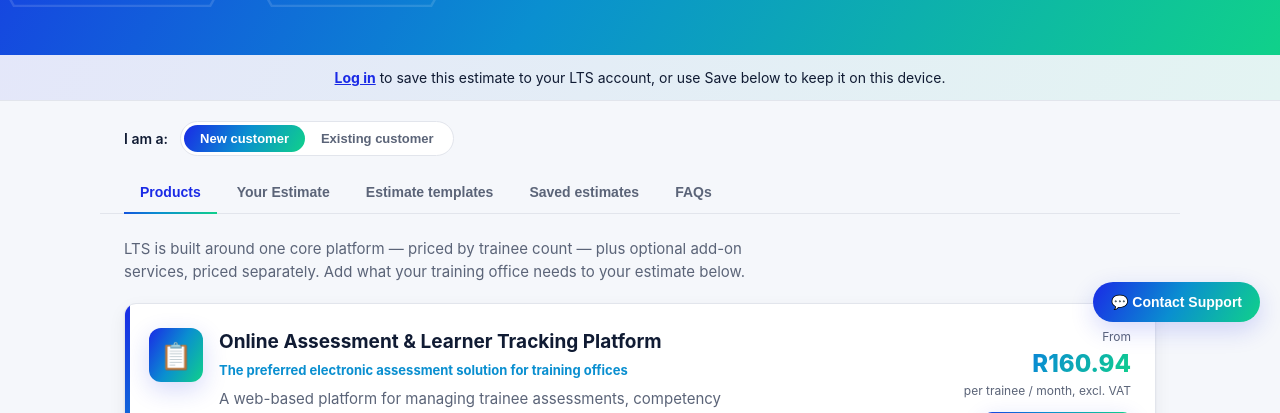
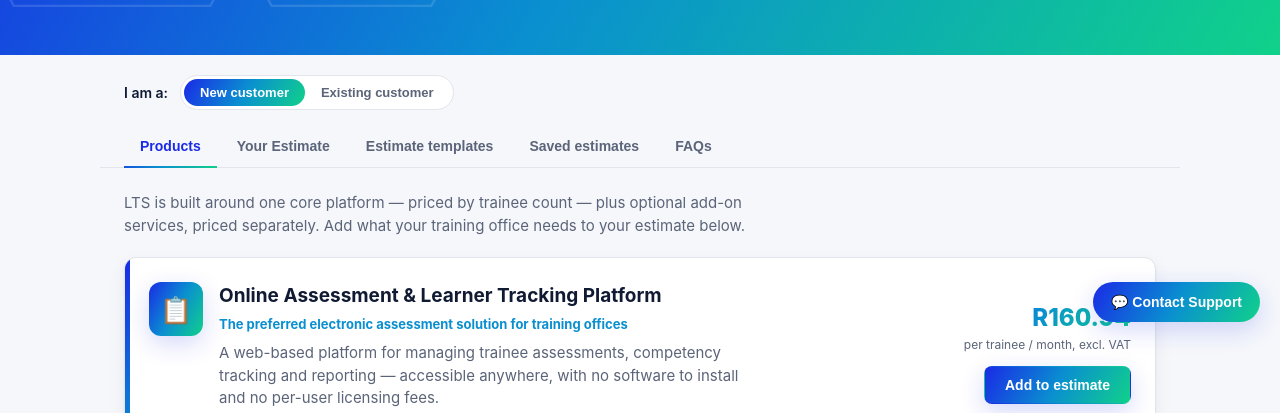
Before and after one commit to EmperorKaido99/lts-pricing-calculator, a web app: page /dist/LTS-Pricing-Calculator.html in a window 1280 px wide. Shown: the part 458-871 px from the top of the page. Run offline with its HTML, style and script files only (its server is not run), Linux system fonts and the light colour scheme; data that the repository does not hold is empty; some libraries are stand-ins or nearby versions.

Commit message:
Remove login banner; drop Save/Share, keep Export to Excel only
- Remove the "Log in to save this estimate..." banner below the hero
  (index.html, plus its now-unused .banner CSS)
- Remove the Save and Share buttons from the totals card, keeping only
  Export to Excel; drop their click handlers and the now-unused
  save-feedback element/CSS
- Rebuild dist/LTS-Pricing-Calculator.html standalone copy

Co-Authored-By: Claude Sonnet 5 <noreply@anthropic.com>
Claude-Session: https://claude.ai/code/session_01MyzjcWcaYPLNWygDxYahJu

```diff
--- a/dist/LTS-Pricing-Calculator.html
+++ b/dist/LTS-Pricing-Calculator.html
@@ -104,17 +104,6 @@ a { color: var(--brand-mid); }
 }
 .hero .btn--primary:hover { background: #f0f2ff; }
 
-/* ---------- Banner ---------- */
-.banner {
-  background: var(--brand-gradient-soft);
-  border-bottom: 1px solid var(--border);
-  text-align: center;
-  padding: 12px 16px;
-  font-size: 14px;
-  color: var(--navy-900);
-}
-.banner a { font-weight: 700; color: var(--brand-blue); }
-
 /* ---------- Audience toggle ---------- */
 .audience {
   max-width: 1080px;
@@ -343,7 +332,6 @@ a { color: var(--brand-mid); }
 .totals-card__note { font-size: 12px; color: var(--text-muted); }
 .totals-card__cta { margin: 12px 0; }
 .totals-card__buttons { display: flex; gap: 10px; flex-wrap: wrap; }
-.save-feedback { color: var(--success); font-size: 13px; font-weight: 600; margin-top: 10px; }
 
 /* ---------- Cost of NOT using LTS ---------- */
 .compare-card { border-top: 3px solid transparent; border-image: var(--brand-gradient) 1; }
@@ -569,11 +557,6 @@ a { color: var(--brand-mid); }
   </div>
 </section>
 
-<!-- ============ LOGIN BANNER ============ -->
-<div class="banner">
-  <a href="https://www.ltsystems.co.za/login/" target="_blank" rel="noopener">Log in</a>
-  to save this estimate to your LTS account, or use Save below to keep it on this device.
-</div>
 
 <!-- ============ AUDIENCE TOGGLE ============ -->
 <div class="audience">
@@ -650,10 +633,7 @@ a { color: var(--brand-mid); }
         <div class="totals-card__cta" id="totals-cta"></div>
         <div class="totals-card__buttons">
           <button class="btn btn--outline" id="btn-export" type="button">⬇ Export to Excel</button>
-          <button class="btn btn--outline" id="btn-save" type="button">💾 Save</button>
-          <button class="btn btn--outline" id="btn-share" type="button">🔗 Share</button>
         </div>
-        <p class="save-feedback" id="save-feedback" hidden></p>
       </div>
 
       <!-- ===== Cost of NOT using LTS ===== -->
@@ -1678,36 +1658,10 @@ const LTSExport = (() => {
     }
   }
 
-  // ---------- export / save / share ----------
+  // ---------- export ----------
   $("#btn-export").addEventListener("click", () => {
     if (state.lines.length === 0) return;
     LTSExport.exportToExcel(state.lines, { name: $("#input-estimate-name").value });
-  });
-
-  $("#btn-save").addEventListener("click", () => {
-    if (state.lines.length === 0) return;
-    const result = LTSExport.saveEstimate($("#input-estimate-name").value, state.lines);
-    const msg =
-      result.mode === "local"
-        ? "Saved to this browser."
-        : "Saved for this session (browser storage isn't available here).";
-    const feedback = $("#save-feedback");
-    feedback.textContent = msg;
-    feedback.hidden = false;
-    renderSavedList();
-  });
-
-  $("#btn-share").addEventListener("click", async () => {
-    if (state.lines.length === 0) return;
-    const url = LTSExport.buildShareUrl(state.lines, { name: $("#input-estimate-name").value, audience: state.audience });
-    try {
-      await navigator.clipboard.writeText(url);
-      const feedback = $("#save-feedback");
-      feedback.textContent = "Share link copied to clipboard.";
-      feedback.hidden = false;
-    } catch (e) {
-      prompt("Copy this share link:", url);
-    }
   });
 
   function renderSavedList() {
```
Also changed, not shown: css/styles.css (+0 -12 lines), index.html (+0 -8 lines), js/app.js (+1 -27 lines).
